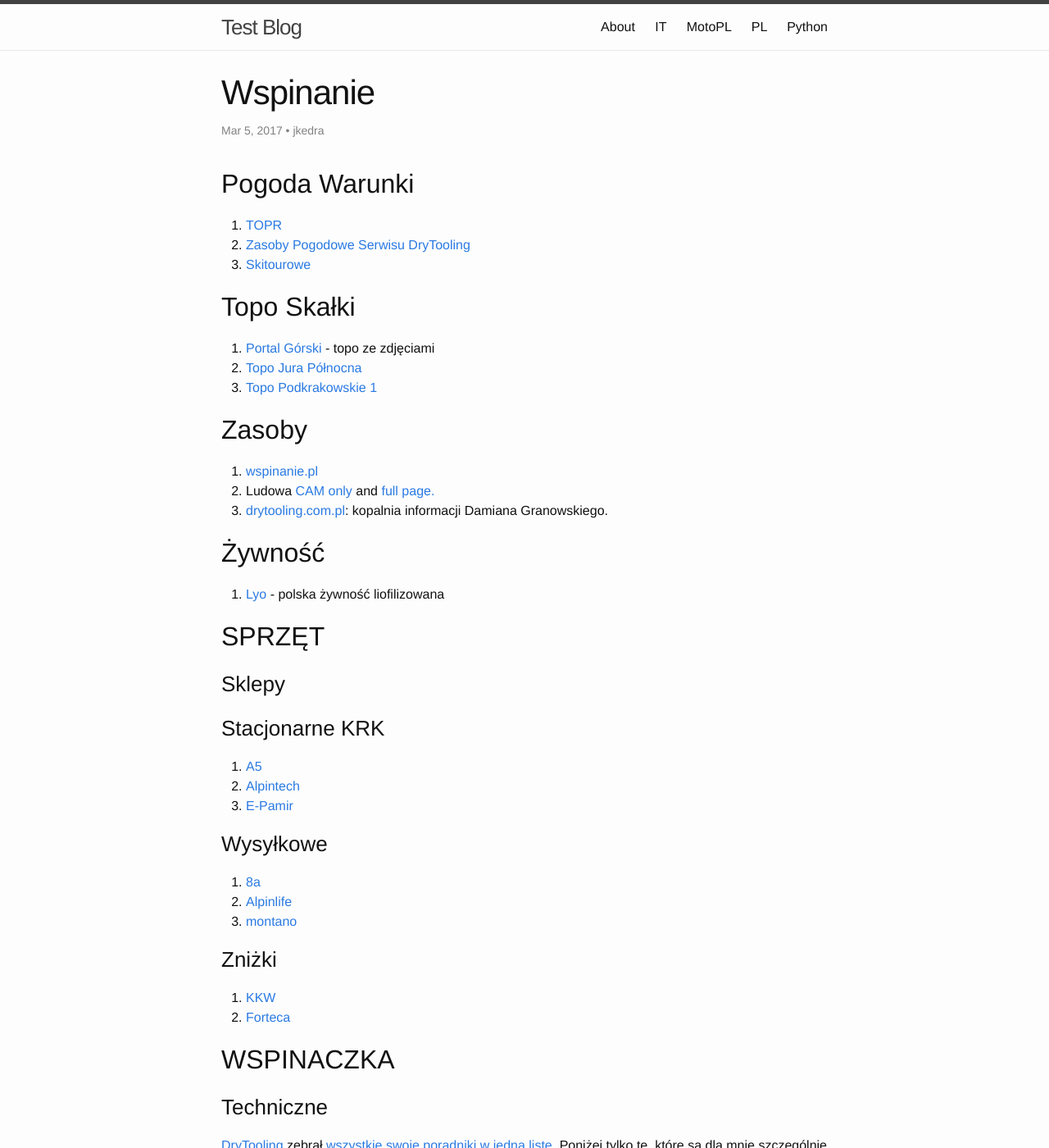
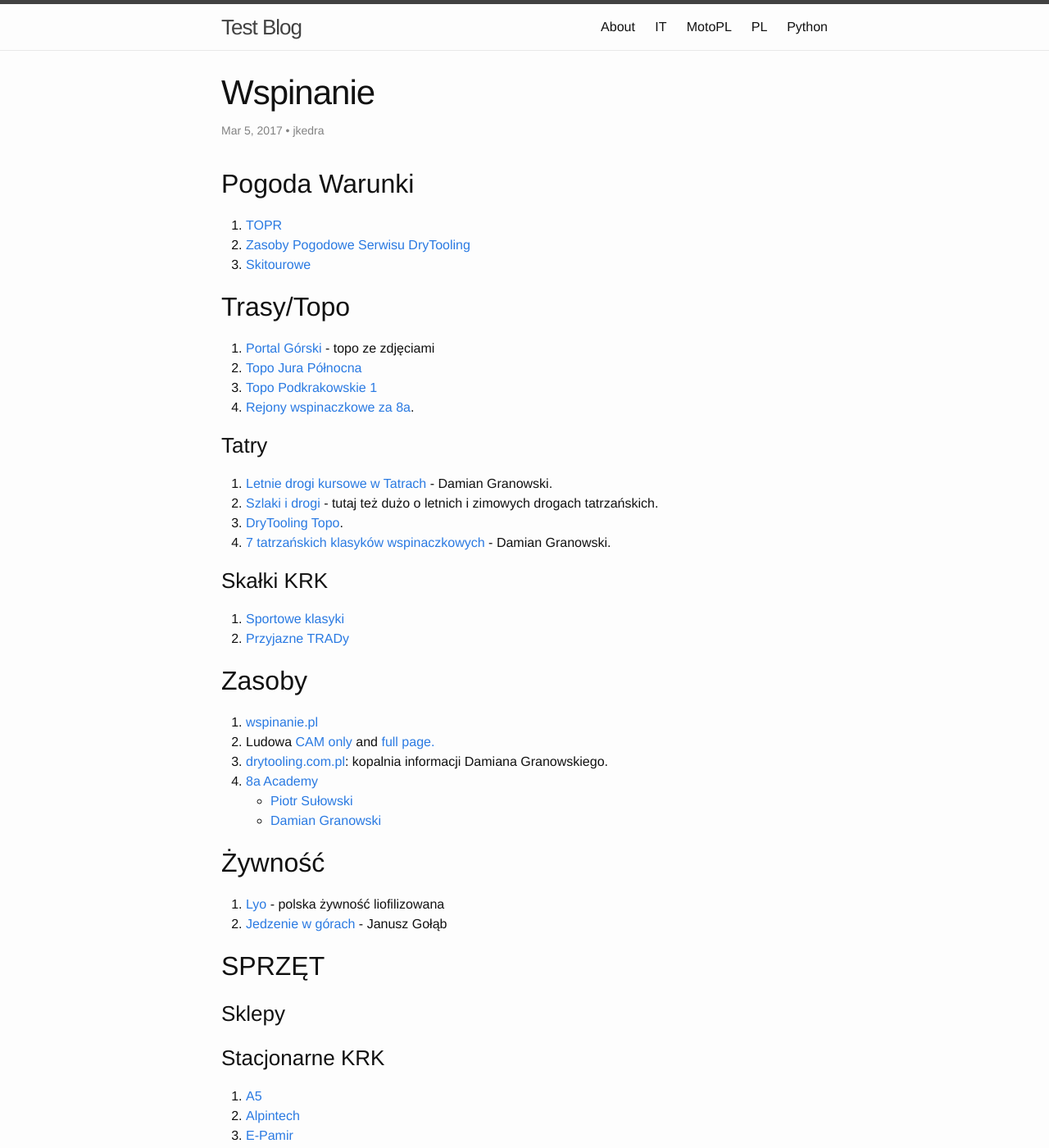
Before and after one commit to jkedra/jkedra.github.io, a Jekyll site: the page built from _posts/2017-03-05-wspinanie.md, in a window 1280 px wide and 1400 px high. Shown: the whole window at 82% size. Built offline with Jekyll 4.4.1, drawn with Linux system fonts in a browser that asks for light colours; some of the changed text lies outside the part shown.

Commit message:
artykuły z 8a

```diff
--- a/_posts/2017-03-05-wspinanie.md
+++ b/_posts/2017-03-05-wspinanie.md
@@ -11,11 +11,26 @@ language: pl
 2. [Zasoby Pogodowe Serwisu DryTooling](http://drytooling.com.pl/pogoda-w-gorach)
 3. [Skitourowe](http://skitourowezakopane.pl/)
 
-## Topo Skałki
+## Trasy/Topo
 
 1. [Portal Górski](http://topo.portalgorski.pl/) - topo ze zdjęciami
 2. [Topo Jura Północna](http://topojura.dz.pl/)
 3. [Topo Podkrakowskie 1](http://climbing.ovh.org/index.html)
+4. [Rejony wspinaczkowe za 8a][8a-rejony].
+
+### Tatry
+
+1. [Letnie drogi kursowe w Tatrach][gran-tatr-let1] -
+    Damian Granowski.
+2. [Szlaki i drogi](http://szlakiidrogi.pl/) -
+    tutaj też dużo o letnich i zimowych drogach tatrzańskich.
+3. [DryTooling Topo][dt-topo-tatry].
+4. [7 tatrzańskich klasyków wspinaczkowych][8a-topo-tatry] - Damian Granowski.
+
+### Skałki KRK
+
+1. [Sportowe klasyki](http://winterclimb.com/hydepark/item/26-the-best-climbing-routes-near-of-cracow)
+2. [Przyjazne TRADy](http://winterclimb.com/hydepark/item/28-tradowe-klasyki-pod-krakowem)
 
 ## Zasoby
 
@@ -24,10 +39,15 @@ language: pl
    [full page.](http://www.cwf.pl/kamera-live)
 3. [drytooling.com.pl](http://drytooling.com.pl): kopalnia informacji
    Damiana Granowskiego.
+4. [8a Academy][8a-academy]
+   * [Piotr Sułowski][8a-piotr-sulowski]
+   * [Damian Granowski][8a-damian-granowski]
 
 ## Żywność
 
 1. [Lyo](https://lyofood.pl/) - polska żywność liofilizowana
+2. [Jedzenie w górach ](http://8a.pl/8academy/jedzenie-gorach-ilosc-zabrac-wyprawe/) -
+  Janusz Gołąb
 
 ## SPRZĘT
 
@@ -56,7 +76,7 @@ language: pl
 
 ### Techniczne
 
-[DryTooling][drytooling] zebrał
+Damian Granowski z [DryTooling][drytooling] zebrał
 [wszystkie swoje poradniki w jedną listę][dt-por-set].
 Poniżej tylko te, które są dla mnie szczególnie cenne.
 
@@ -105,3 +109,9 @@ Poniżej tylko te, które są dla mnie szczególnie cenne.
 [dt-por-set]: http://drytooling.com.pl/serwis/art/artykuly/6924-zbior-poradnikow-wspinaczkowych
 [dt-set-tatry]: http://drytooling.com.pl/serwis/art/patenty/2289-zestaw-standardowy-do-wspinaczki-w-tatrach
 [dt-topo-tatry]: http://drytooling.com.pl/baza/topo/tatry
+
+[8a-academy]: http://8a.pl/8academy/
+[8a-topo-tatry]: http://8a.pl/8academy/drogi-wspinaczkowe-w-tatrach/
+[8a-rejony]: http://8a.pl/8academy/kategorie/wspinaczka/rejony/
+[8a-piotr-sulowski]: http://8a.pl/8academy/author/piotr-sulowski/
+[8a-damian-granowski]: http://8a.pl/8academy/author/damian-granowski/
```
Also changed, not shown: other parts of _posts/2017-03-05-wspinanie.md (+0 -16 lines).
